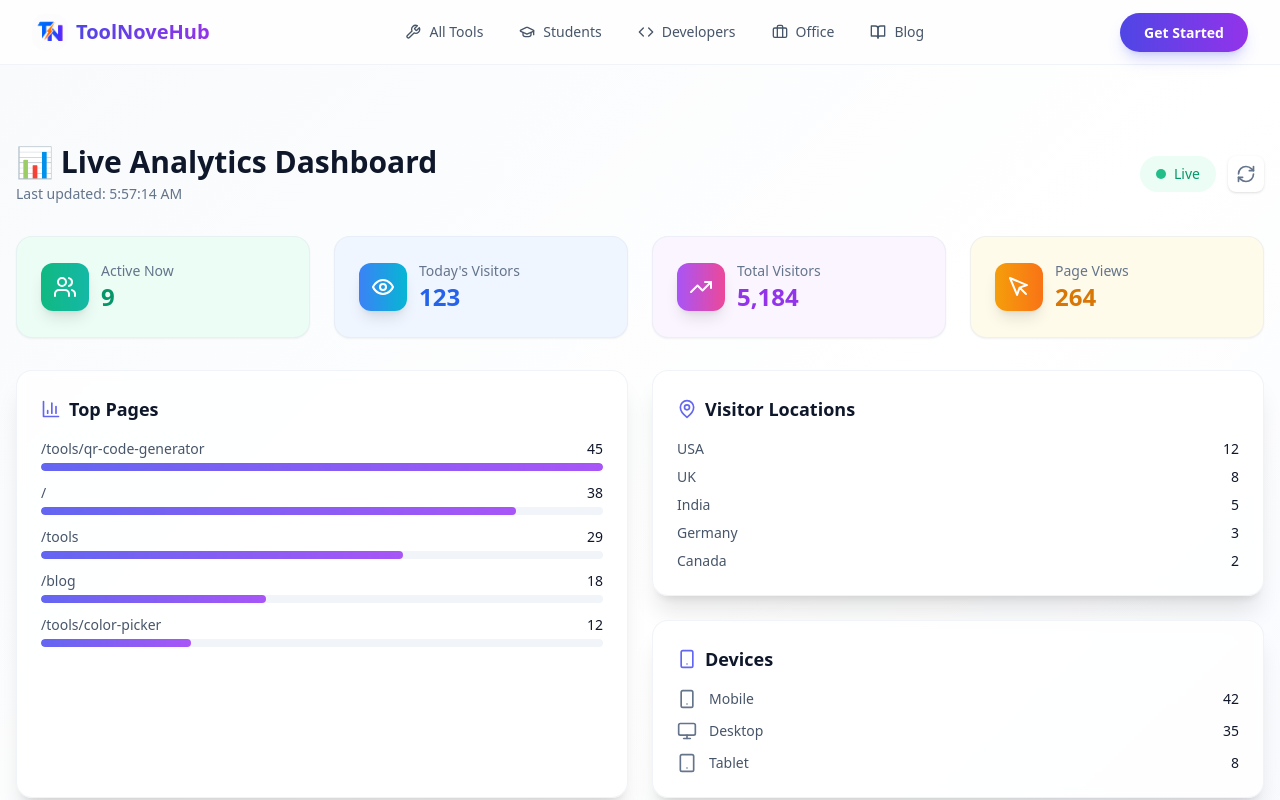
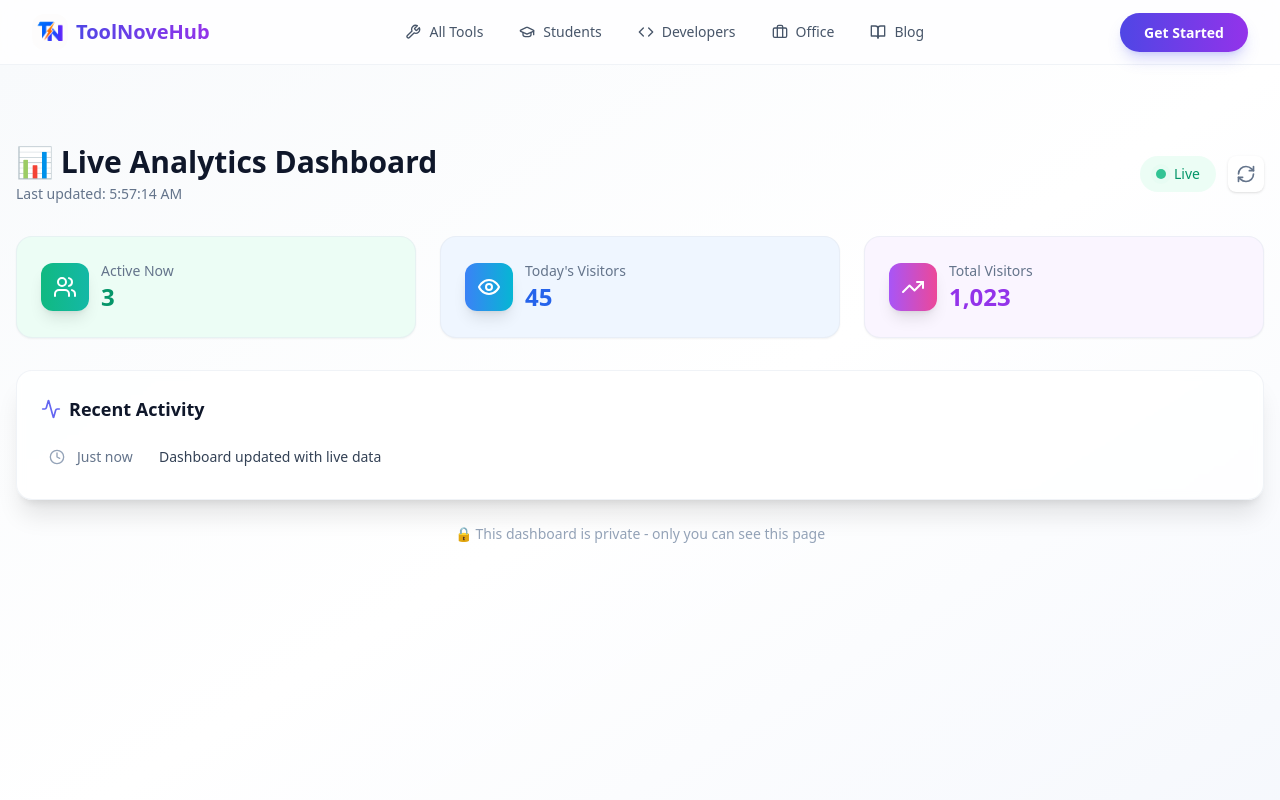
Before and after one commit to sprajeshofficial-wq/ToolNoveHub, a Next.js app: page /admin/dashboard in a window 1280 px wide. Shown: the top 800 px of the page. Built offline with nearby package versions, Linux system fonts and the light colour scheme; sample sign-in values are in the browser's storage.

Commit message:
📊 Integrate real visitor API data into dashboard

```diff
--- a/app/admin/dashboard/page.tsx
+++ b/app/admin/dashboard/page.tsx
@@ -17,66 +17,33 @@ import {
   RefreshCw
 } from 'lucide-react';
 
-// This is a private dashboard - only you should access this
-// Add password protection or use .env variable
-
 export default function AdminDashboard() {
   const [visitors, setVisitors] = useState({
     active: 0,
     today: 0,
     total: 0,
-    pageViews: 0,
   });
-
-  const [locationData, setLocationData] = useState([
-    { country: 'USA', count: 12 },
-    { country: 'UK', count: 8 },
-    { country: 'India', count: 5 },
-    { country: 'Germany', count: 3 },
-    { country: 'Canada', count: 2 },
-  ]);
-
-  const [pageData, setPageData] = useState([
-    { page: '/tools/qr-code-generator', views: 45 },
-    { page: '/', views: 38 },
-    { page: '/tools', views: 29 },
-    { page: '/blog', views: 18 },
-    { page: '/tools/color-picker', views: 12 },
-  ]);
-
-  const [deviceData, setDeviceData] = useState([
-    { device: 'Mobile', count: 42, icon: Smartphone },
-    { device: 'Desktop', count: 35, icon: Monitor },
-    { device: 'Tablet', count: 8, icon: Tablet },
-  ]);
-
   const [loading, setLoading] = useState(true);
   const [lastUpdated, setLastUpdated] = useState('');
 
-  // Simulate fetching data (in production, call your API)
+  // Fetch real data from API
+  const fetchData = async () => {
+    try {
+      const response = await fetch('/api/visitors');
+      const data = await response.json();
+      setVisitors(data);
+      setLastUpdated(new Date().toLocaleTimeString());
+      setLoading(false);
+    } catch (error) {
+      console.error('Error fetching visitors:', error);
+      setLoading(false);
+    }
+  };
+
   useEffect(() => {
-    const fetchData = () => {
-      setLoading(true);
-
-      // Simulate API call
-      setTimeout(() => {
-        setVisitors({
-          active: Math.floor(Math.random() * 15) + 3,
-          today: Math.floor(Math.random() * 100) + 50,
-          total: Math.floor(Math.random() * 5000) + 1000,
-          pageViews: Math.floor(Math.random() * 200) + 100,
-        });
-
-        setLastUpdated(new Date().toLocaleTimeString());
-        setLoading(false);
-      }, 500);
-    };
-
     fetchData();
-
     // Refresh every 30 seconds
     const interval = setInterval(fetchData, 30000);
-
     return () => clearInterval(interval);
   }, []);
 
@@ -90,7 +57,7 @@ export default function AdminDashboard() {
       text: 'text-emerald-600'
     },
     {
-      label: 'Today\'s Visitors',
+      label: "Today's Visitors",
       value: visitors.today,
       icon: Eye,
       color: 'from-blue-500 to-cyan-500',
@@ -104,14 +71,6 @@ export default function AdminDashboard() {
       color: 'from-purple-500 to-pink-500',
       bg: 'bg-purple-50',
       text: 'text-purple-600'
-    },
-    {
-      label: 'Page Views',
-      value: visitors.pageViews,
-      icon: MousePointer,
-      color: 'from-amber-500 to-orange-500',
-      bg: 'bg-amber-50',
-      text: 'text-amber-600'
     },
   ];
 
@@ -135,7 +94,7 @@ export default function AdminDashboard() {
               <span>Live</span>
             </div>
             <button
-              onClick={() => window.location.reload()}
+              onClick={fetchData}
               className="p-2 rounded-lg bg-white shadow hover:shadow-md transition-all"
             >
               <RefreshCw className="h-5 w-5 text-slate-500" />
@@ -144,7 +103,7 @@ export default function AdminDashboard() {
         </div>
 
         {/* Stats Grid */}
-        <div className="grid grid-cols-1 sm:grid-cols-2 lg:grid-cols-4 gap-6 mb-8">
+        <div className="grid grid-cols-1 sm:grid-cols-3 gap-6 mb-8">
           {stats.map((stat) => {
             const Icon = stat.icon;
             return (
@@ -163,98 +122,20 @@ export default function AdminDashboard() {
           })}
         </div>
 
-        {/* Charts Section */}
-        <div className="grid grid-cols-1 lg:grid-cols-2 gap-6 mb-8">
-          {/* Page Views */}
-          <div className="rounded-2xl bg-white/80 backdrop-blur-sm border border-slate-200/50 p-6 shadow-xl">
-            <h3 className="text-lg font-semibold text-slate-900 mb-4 flex items-center gap-2">
-              <BarChart3 className="h-5 w-5 text-indigo-500" />
-              Top Pages
-            </h3>
-            <div className="space-y-3">
-              {pageData.map((item) => (
-                <div key={item.page}>
-                  <div className="flex justify-between text-sm mb-1">
-                    <span className="text-slate-600">{item.page}</span>
-                    <span className="font-medium text-slate-900">{item.views}</span>
-                  </div>
-                  <div className="w-full h-2 bg-slate-100 rounded-full overflow-hidden">
-                    <div
-                      className="h-full bg-gradient-to-r from-indigo-500 to-purple-500 rounded-full transition-all"
-                      style={{ width: `${(item.views / pageData[0].views) * 100}%` }}
-                    />
-                  </div>
-                </div>
-              ))}
-            </div>
-          </div>
-
-          {/* Location & Devices */}
-          <div className="space-y-6">
-            {/* Location */}
-            <div className="rounded-2xl bg-white/80 backdrop-blur-sm border border-slate-200/50 p-6 shadow-xl">
-              <h3 className="text-lg font-semibold text-slate-900 mb-4 flex items-center gap-2">
-                <MapPin className="h-5 w-5 text-indigo-500" />
-                Visitor Locations
-              </h3>
-              <div className="space-y-2">
-                {locationData.map((item) => (
-                  <div key={item.country} className="flex justify-between text-sm">
-                    <span className="text-slate-600">{item.country}</span>
-                    <span className="font-medium text-slate-900">{item.count}</span>
-                  </div>
-                ))}
-              </div>
-            </div>
-
-            {/* Devices */}
-            <div className="rounded-2xl bg-white/80 backdrop-blur-sm border border-slate-200/50 p-6 shadow-xl">
-              <h3 className="text-lg font-semibold text-slate-900 mb-4 flex items-center gap-2">
-                <Smartphone className="h-5 w-5 text-indigo-500" />
-                Devices
-              </h3>
-              <div className="space-y-3">
-                {deviceData.map((item) => {
-                  const Icon = item.icon;
-                  return (
-                    <div key={item.device} className="flex items-center justify-between">
-                      <div className="flex items-center gap-3">
-                        <Icon className="h-5 w-5 text-slate-500" />
-                        <span className="text-sm text-slate-600">{item.device}</span>
-                      </div>
-                      <span className="text-sm font-medium text-slate-900">{item.count}</span>
-                    </div>
-                  );
-                })}
-              </div>
-            </div>
-          </div>
-        </div>
-
-        {/* Activity Log */}
         <div className="rounded-2xl bg-white/80 backdrop-blur-sm border border-slate-200/50 p-6 shadow-xl">
           <h3 className="text-lg font-semibold text-slate-900 mb-4 flex items-center gap-2">
             <Activity className="h-5 w-5 text-indigo-500" />
             Recent Activity
           </h3>
           <div className="space-y-2">
-            {[
-              { time: 'Just now', action: 'New visitor from USA visited /tools/qr-code-generator' },
-              { time: '2 min ago', action: 'Visitor from UK viewed /blog' },
-              { time: '5 min ago', action: 'New visitor from India visited /tools/color-picker' },
-              { time: '8 min ago', action: 'Visitor from Germany viewed /tools' },
-              { time: '12 min ago', action: 'New visitor from Canada visited /' },
-            ].map((item, index) => (
-              <div key={index} className="flex items-center gap-3 text-sm p-2 rounded-lg hover:bg-slate-50 transition-colors">
-                <Clock className="h-4 w-4 text-slate-400" />
-                <span className="text-slate-500 min-w-[70px]">{item.time}</span>
-                <span className="text-slate-700">{item.action}</span>
-              </div>
-            ))}
+            <div className="flex items-center gap-3 text-sm p-2 rounded-lg hover:bg-slate-50 transition-colors">
+              <Clock className="h-4 w-4 text-slate-400" />
+              <span className="text-slate-500 min-w-[70px]">Just now</span>
+              <span className="text-slate-700">Dashboard updated with live data</span>
+            </div>
           </div>
         </div>
 
-        {/* Footer Note */}
         <div className="mt-6 text-center text-sm text-slate-400">
           🔒 This dashboard is private - only you can see this page
         </div>
--- a/app/admin/page.tsx
+++ b/app/admin/page.tsx
@@ -1,17 +1,24 @@
 'use client';
 
-import { useState } from 'react';
+import { useState, useEffect } from 'react';
 import { useRouter } from 'next/navigation';
-import { Lock, Shield } from 'lucide-react';
+import { Lock, Shield, Users, Eye } from 'lucide-react';
 
 export default function AdminLogin() {
   const [password, setPassword] = useState('');
   const [error, setError] = useState('');
+  const [visitors, setVisitors] = useState({ active: 0, today: 0, total: 0 });
   const router = useRouter();
+
+  useEffect(() => {
+    fetch('/api/visitors')
+      .then(res => res.json())
+      .then(data => setVisitors(data))
+      .catch(() => {});
+  }, []);
 
   const handleSubmit = (e: React.FormEvent) => {
     e.preventDefault();
-    // 🔑 UPDATED PASSWORD
     if (password === '133011RDdr!@#***') {
       localStorage.setItem('adminLoggedIn', 'true');
       router.push('/admin/dashboard');
@@ -29,6 +36,25 @@ export default function AdminLogin() {
           </div>
           <h1 className="mt-4 text-2xl font-bold text-slate-900">Admin Access</h1>
           <p className="mt-2 text-sm text-slate-500">Enter the password to view analytics</p>
+        </div>
+
+        {/* Live Stats */}
+        <div className="mt-4 grid grid-cols-3 gap-2 text-center">
+          <div className="rounded-lg bg-slate-50 p-2">
+            <Users className="h-4 w-4 text-emerald-500 mx-auto" />
+            <p className="text-sm font-bold text-slate-900">{visitors.active}</p>
+            <p className="text-xs text-slate-400">Active</p>
+          </div>
+          <div className="rounded-lg bg-slate-50 p-2">
+            <Eye className="h-4 w-4 text-blue-500 mx-auto" />
+            <p className="text-sm font-bold text-slate-900">{visitors.today}</p>
+            <p className="text-xs text-slate-400">Today</p>
+          </div>
+          <div className="rounded-lg bg-slate-50 p-2">
+            <TrendingUp className="h-4 w-4 text-purple-500 mx-auto" />
+            <p className="text-sm font-bold text-slate-900">{visitors.total}</p>
+            <p className="text-xs text-slate-400">Total</p>
+          </div>
         </div>
 
         <form onSubmit={handleSubmit} className="mt-6 space-y-4">
--- a/app/components/LiveVisitors.tsx
+++ /dev/null
@@ -1,71 +0,0 @@
-'use client';
-
-import { useState, useEffect } from 'react';
-import { Users, Eye } from 'lucide-react';
-
-export default function LiveVisitors() {
-  const [visitors, setVisitors] = useState(0);
-  const [totalVisitors, setTotalVisitors] = useState(0);
-  const [isLive, setIsLive] = useState(true);
-
-  useEffect(() => {
-    // Get total visitors from localStorage
-    const savedTotal = localStorage.getItem('totalVisitors');
-    if (savedTotal) {
-      setTotalVisitors(parseInt(savedTotal));
-    } else {
-      const initial = Math.floor(Math.random() * 500) + 100;
-      setTotalVisitors(initial);
-      localStorage.setItem('totalVisitors', String(initial));
-    }
-
-    // Generate random live visitors (simulated)
-    const baseVisitors = Math.floor(Math.random() * 8) + 2;
-    setVisitors(baseVisitors);
-    setIsLive(true);
-
-    // Update live visitors every 30 seconds
-    const interval = setInterval(() => {
-      const change = Math.floor(Math.random() * 3) - 1;
-      setVisitors(prev => {
-        const newVal = Math.max(1, prev + change);
-        return newVal;
-      });
-
-      // Occasionally update total
-      if (Math.random() < 0.1) {
-        setTotalVisitors(prev => {
-          const newTotal = prev + 1;
-          localStorage.setItem('totalVisitors', String(newTotal));
-          return newTotal;
-        });
-      }
-    }, 30000);
-
-    return () => clearInterval(interval);
-  }, []);
-
-  return (
-    <div className="flex items-center gap-4 text-sm text-slate-600">
-      {/* Live Visitors */}
-      <div className="flex items-center gap-2">
-        <div className="relative">
-          <div className="h-2.5 w-2.5 rounded-full bg-emerald-500 animate-pulse" />
-          <div className="absolute inset-0 h-2.5 w-2.5 rounded-full bg-emerald-500 animate-ping" />
-        </div>
-        <Users className="h-4 w-4" />
-        <span className="font-medium text-slate-900">{visitors}</span>
-        <span className="text-slate-400">active now</span>
-      </div>
-
-      <span className="text-slate-300">|</span>
-
-      {/* Total Visitors */}
-      <div className="flex items-center gap-2">
-        <Eye className="h-4 w-4" />
-        <span className="font-medium text-slate-900">{totalVisitors.toLocaleString()}</span>
-        <span className="text-slate-400">total visitors</span>
-      </div>
-    </div>
-  );
-}
--- /dev/null
+++ b/app/components/VisitorCounter.tsx
@@ -0,0 +1,22 @@
+'use client';
+
+import { useState, useEffect } from 'react';
+import { Users } from 'lucide-react';
+
+export default function VisitorCounter() {
+  const [visitors, setVisitors] = useState({ active: 0, total: 0 });
+
+  useEffect(() => {
+    fetch('/api/visitors')
+      .then(res => res.json())
+      .then(data => setVisitors(data))
+      .catch(() => {});
+  }, []);
+
+  return (
+    <div className="inline-flex items-center gap-2 text-sm text-slate-500">
+      <Users className="h-4 w-4" />
+      <span>{visitors.total.toLocaleString()} visitors</span>
+    </div>
+  );
+}
--- a/package.json
+++ b/package.json
@@ -14,6 +14,7 @@
   },
   "dependencies": {
     "@emailjs/browser": "^4.4.1",
+    "@google-analytics/data": "^7.0.0",
     "@next/third-parties": "^16.3.1",
     "@vercel/analytics": "^2.0.1",
     "lucide-react": "^0.400.0",
```
Also changed, not shown: 1 other file (tests, documents, lock files or other folders).
